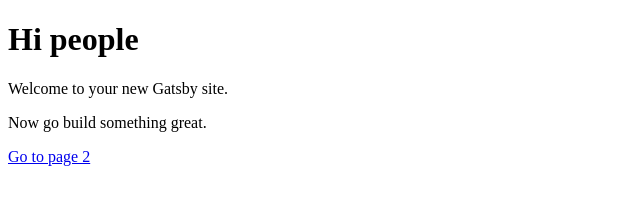
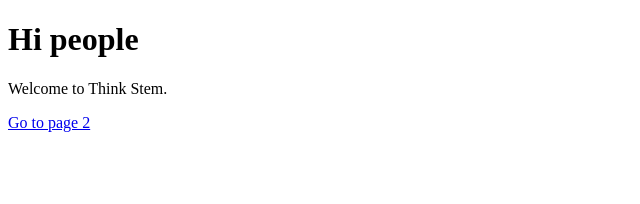
Before and after one commit to yoninazarathy/thinkstem-site, a Gatsby site: page / in a window 1280 px wide. Shown: the whole page, without its empty margins (0-640 px from the left). Built offline with nearby package versions, Linux system fonts and the light colour scheme; Gatsby itself is replaced by a stand-in of ours.

Commit message:
add think-stem title

```diff
--- a/src/pages/index.js
+++ b/src/pages/index.js
@@ -4,8 +4,7 @@ import Link from 'gatsby-link'
 const IndexPage = () => (
   <div>
     <h1>Hi people</h1>
-    <p>Welcome to your new Gatsby site.</p>
-    <p>Now go build something great.</p>
+    <p>Welcome to Think Stem.</p>
     <Link to="/page-2/">Go to page 2</Link>
   </div>
 )
```
